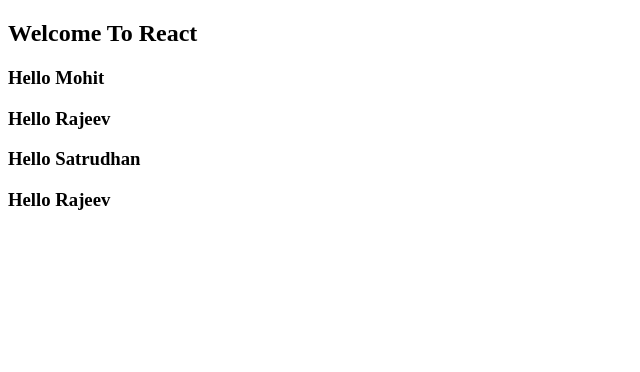
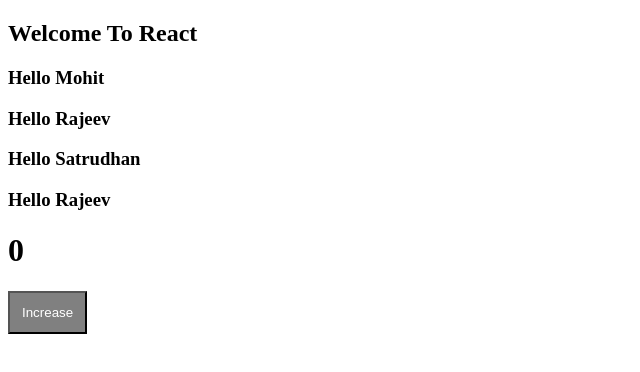
Before and after one commit to rajeevrk9901/Learning-React-Basic, a React (Create React App) app: page / in a window 1280 px wide. Shown: the top 372 px of the page, without its empty margins (0-640 px from the left). Built offline with nearby package versions, Linux system fonts and the light colour scheme.

Commit message:
Counter Increase

```diff
--- a/src/App.js
+++ b/src/App.js
@@ -1,4 +1,5 @@
 import React from "react";
+import Counter from "./component/Counter";
 import Greet from "./component/Greet";
 
 function App() {
@@ -9,6 +10,7 @@
       <Greet name="Rajeev" />
       <Greet name="Satrudhan" />
       <Greet name="Rajeev" />
+      <Counter />
     </div>
   );
 }
--- /dev/null
+++ b/src/component/Counter.js
@@ -0,0 +1,23 @@
+import React, { useState } from "react";
+
+function Counter() {
+  const [counter, setCounter] = useState(0);
+
+  const countHandler = () => {
+    setCounter(counter + 1);
+  };
+
+  return (
+    <>
+      <h1>{counter}</h1>
+      <button
+        style={{ padding: "12px", background: "grey", color: "white" }}
+        onClick={countHandler}
+      >
+        Increase
+      </button>
+    </>
+  );
+}
+
+export default Counter;
```
